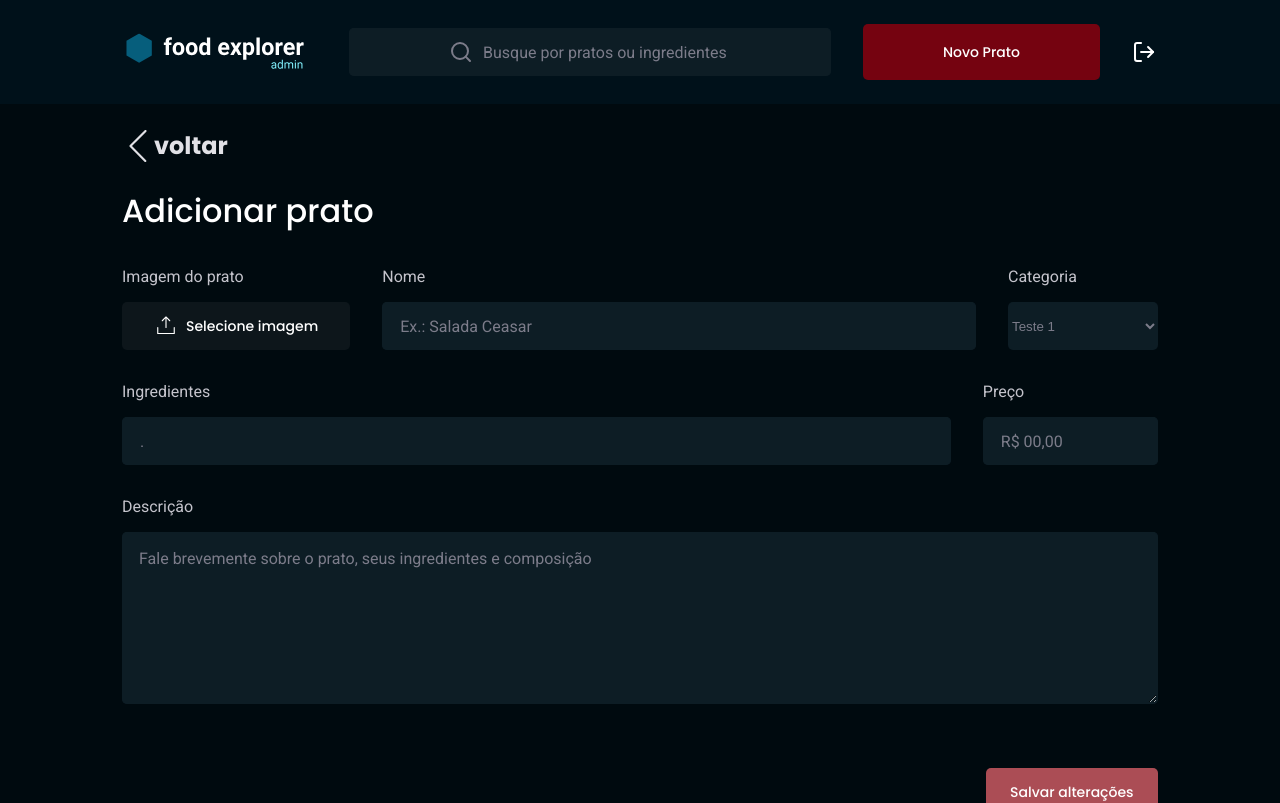
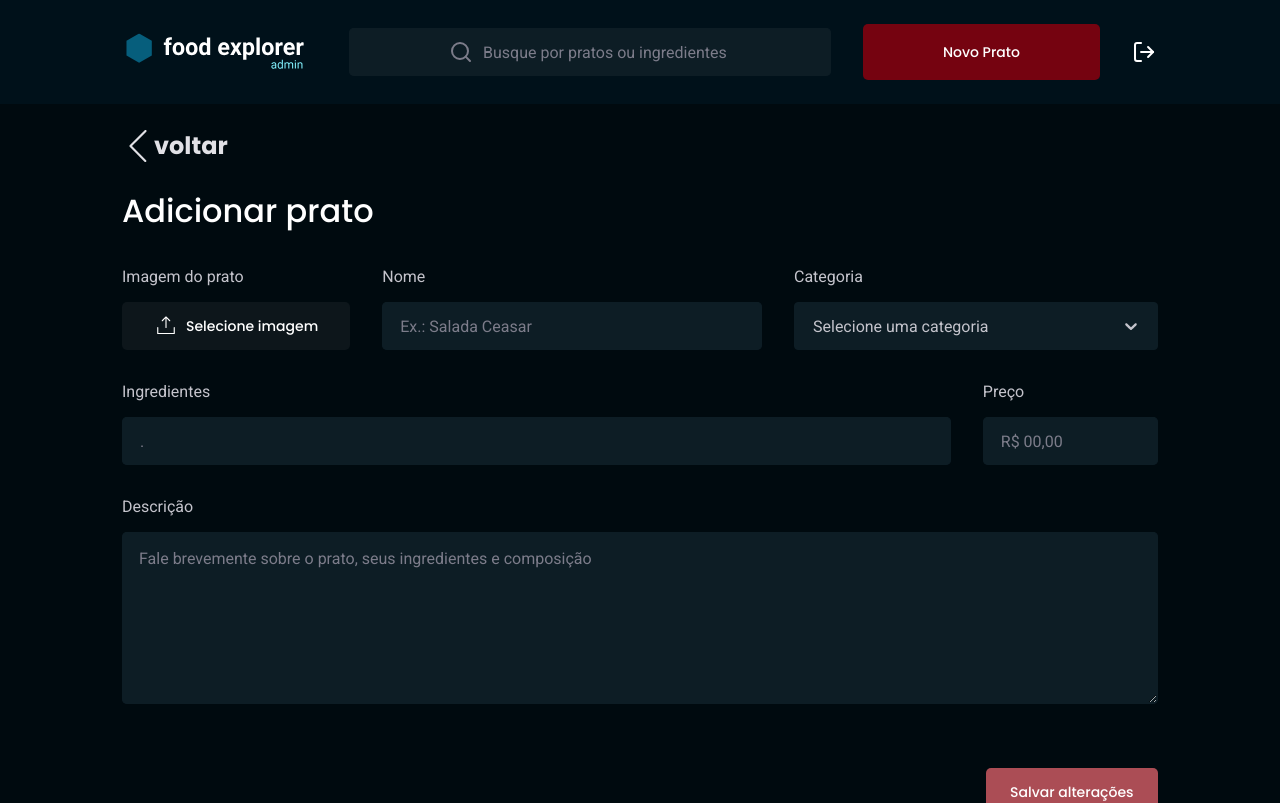
Before and after one commit to leonardonunes3/food-explorer-frontend, a React (Vite) app: page / in a window 1280 px wide. Shown: the top 803 px of the page. Built offline with nearby package versions, Linux system fonts and the light colour scheme.

Commit message:
selection box

```diff
--- a/package.json
+++ b/package.json
@@ -13,6 +13,7 @@
     "react": "^18.2.0",
     "react-dom": "^18.2.0",
     "react-icons": "^5.0.1",
+    "react-select": "^5.8.0",
     "styled-components": "^6.1.8",
     "swiper": "^11.0.7"
   },
--- a/src/components/Input/styles.js
+++ b/src/components/Input/styles.js
@@ -5,7 +5,6 @@ export const Container = styled.div`
     display: flex;
     align-items: center;
 
-    background-color: ${({ theme }) => theme.COLORS.BACKGROUND_DARK_800 };
     color: ${({ theme }) => theme.COLORS.LIGHT_500 };
 
     border-radius: 5px;
--- a/src/pages/ConfigDish/index.jsx
+++ b/src/pages/ConfigDish/index.jsx
@@ -2,6 +2,10 @@ import { Container, Content, GoBack, Frame, InputBox, FirstRow, SecondRow, Third
 import { Header } from "../../components/Header";
 import { Footer } from "../../components/Footer";
 import { Input } from "../../components/Input";
+
+import Select from 'react-select'
+
+import theme from '../../styles/theme';
 
 import { SlArrowLeft } from "react-icons/sl";
 import { PiUploadSimpleLight } from "react-icons/pi";
@@ -10,6 +14,49 @@ import { useState } from "react";
 
 export function ConfigDish() {
     const [newDish, setNewDish] = useState(true);
+
+    const options = [
+        {
+          value: "Refeição",
+          label: "Refeição"
+        },
+        {
+          value: "Sobremesa",
+          label: "Sobremesa",
+        },
+        {
+          value: "Bebida",
+          label: "Bebida",
+        },
+    ];
+
+    const customStyles = {
+        control: (provided) => ({
+          ...provided,
+          background: theme.COLORS.BACKGROUND_DARK_900,
+          borderColor: theme.COLORS.BACKGROUND_DARK_900,
+          color: theme.COLORS.LIGHT_400,
+          display: 'flex',
+          flexWrap: 'nowrap',
+          width: '364px',
+          height: '48px',
+          paddingLeft: '8px',
+          paddingRight: '8px',
+          fontSize: '16px',
+          fontWeight: 400,
+          fontFamily: "Roboto",
+        }),
+        menu: (provided) => ({
+          ...provided,
+          background: theme.COLORS.BACKGROUND_DARK_900,
+          color: theme.COLORS.LIGHT_400,
+          width: '364px',
+          paddingLeft: '8px',
+          fontSize: '16px',
+          fontWeight: 400,
+          fontFamily: "Roboto",
+        }),
+    };
 
     return(
         <Container>
@@ -38,16 +85,17 @@ export function ConfigDish() {
                         </InputBox>
                         <InputBox last={true}>
                             <h2>Categoria</h2>
-                            <SelectionBox>
-                                <select>
-                                    <option value="teste">
-                                        Teste 1
-                                    </option>
-                                    <option value="testee">
-                                        Teste 2
-                                    </option>
-                                </select>
-                            </SelectionBox>
+                            <Select
+                                options={options}
+                                styles={customStyles}
+                                isSearchable={true}
+                                placeholder={"Selecione uma categoria"}
+                                theme={(theme) => ({
+                                    ...theme,
+                                    colors: {
+                                    },
+                                })}
+                            />
                         </InputBox>
                     </FirstRow>
                     <SecondRow>
--- a/src/pages/ConfigDish/styles.js
+++ b/src/pages/ConfigDish/styles.js
@@ -153,18 +153,5 @@ export const ButtonFrame = styled.div`
 `;
 
 export const SelectionBox = styled.div`
-    > select {
-        display: flex;
-        background: transparent;
-        height: 48px;
-        width: 150px;
 
-        color: ${({ theme }) => theme.COLORS.LIGHT_500 };
-
-        border-radius: 5px;
-        border: none;
-        border-width: 1px;
-        border-color: ${({ theme }) => theme.COLORS.WHITE };
-        background-color: ${({ theme }) => theme.COLORS.BACKGROUND_DARK_900 };
-    }
 `;
```
Also changed, not shown: 1 other file (tests, documents, lock files or other folders).
